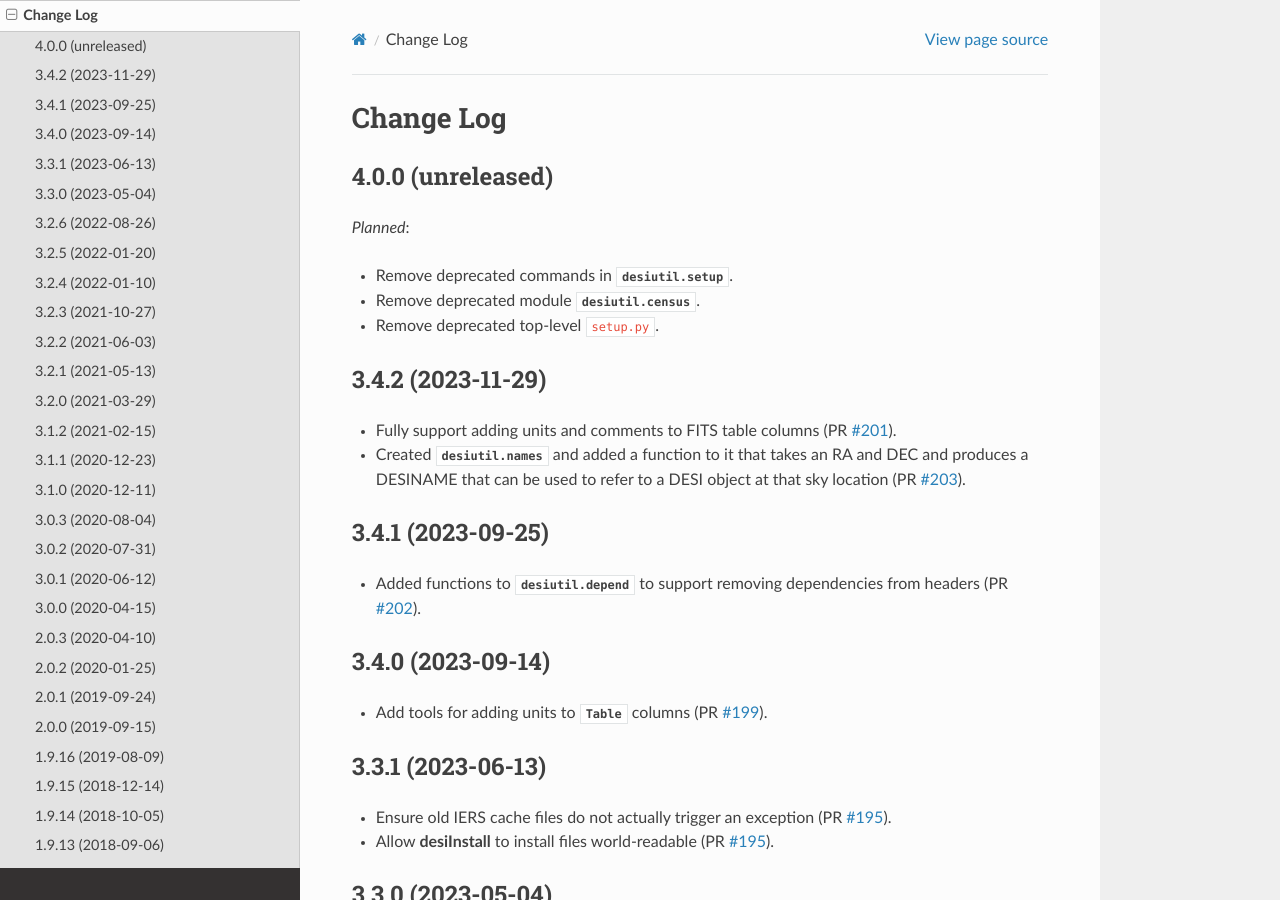
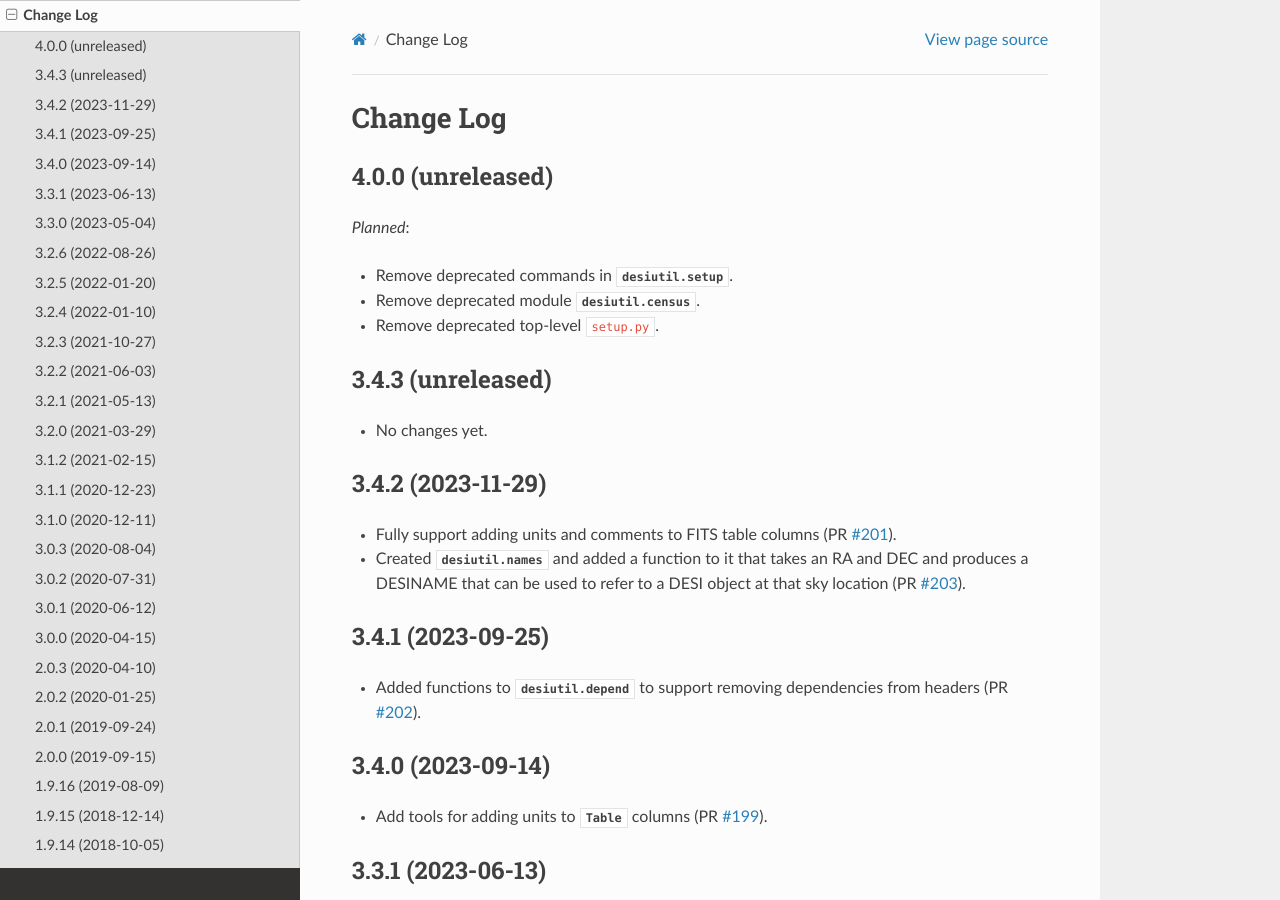
Before and after one commit to desihub/desiutil, a Sphinx documentation site: the page built from doc/changes.rst, in a window 1280 px wide and 900 px high. Built offline with Sphinx 7.4.7 and the Read the Docs theme 2.0.0, drawn with Linux system fonts in a browser that asks for light colours.

Commit message:
bump version after tag

```diff
--- a/doc/changes.rst
+++ b/doc/changes.rst
@@ -10,6 +10,11 @@
 * Remove deprecated commands in :mod:`desiutil.setup`.
 * Remove deprecated module :mod:`desiutil.census`.
 * Remove deprecated top-level ``setup.py``.
+
+3.4.3 (unreleased)
+------------------
+
+* No changes yet.
 
 3.4.2 (2023-11-29)
 ------------------
--- a/py/desiutil/_version.py
+++ b/py/desiutil/_version.py
@@ -1 +1 @@
-__version__ = '3.4.2'
+__version__ = '3.4.3.dev1103'
```
